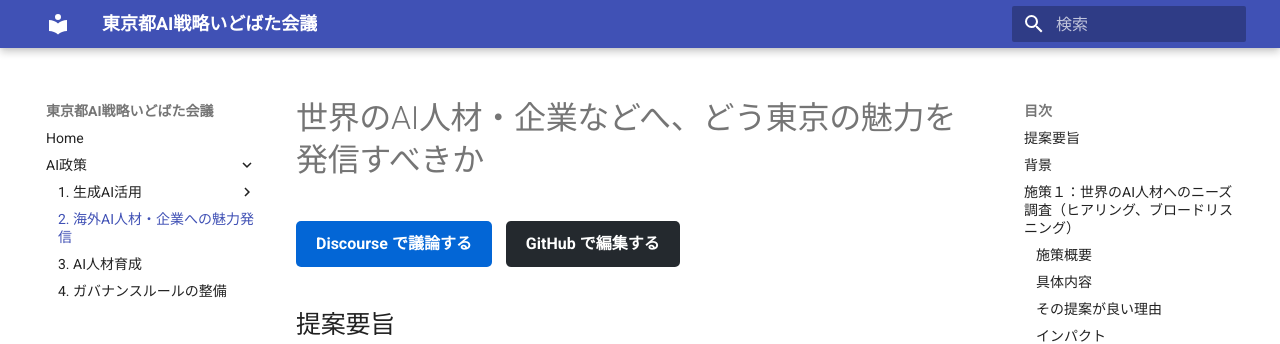
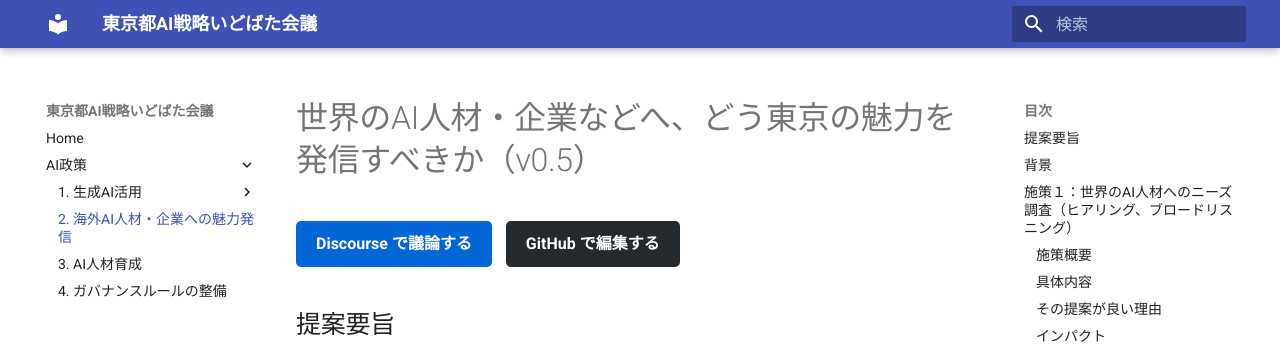
Before and after one commit to takahiroanno2024/2025_ai_idobatakaigi_output, an MkDocs documentation site: the page built from docs/2_海外AI人材・企業への魅力発信.md, in a window 1280 px wide and 900 px high. Shown: the top 344 px of the window. Built offline with MkDocs 1.6.1 and Material for MkDocs 9.7.7, drawn with Linux system fonts in a browser that asks for light colours.

Commit message:
Update 2_海外AI人材・企業への魅力発信.md

```diff
--- a/docs/2_海外AI人材・企業への魅力発信.md
+++ b/docs/2_海外AI人材・企業への魅力発信.md
@@ -1,4 +1,5 @@
-# 世界のAI人材・企業などへ、どう東京の魅力を発信すべきか
+# 世界のAI人材・企業などへ、どう東京の魅力を発信すべきか（v0.5）
+
 
 <div style="margin-bottom: 20px;">
 <a href="https://large-scale-conversation-sandbox.discourse.group/t/topic/365" style="display: inline-block; padding: 10px 20px; margin-right: 10px; background-color: #0366d6; color: white; text-decoration: none; border-radius: 5px; font-weight: bold;">Discourse で議論する</a>
```
